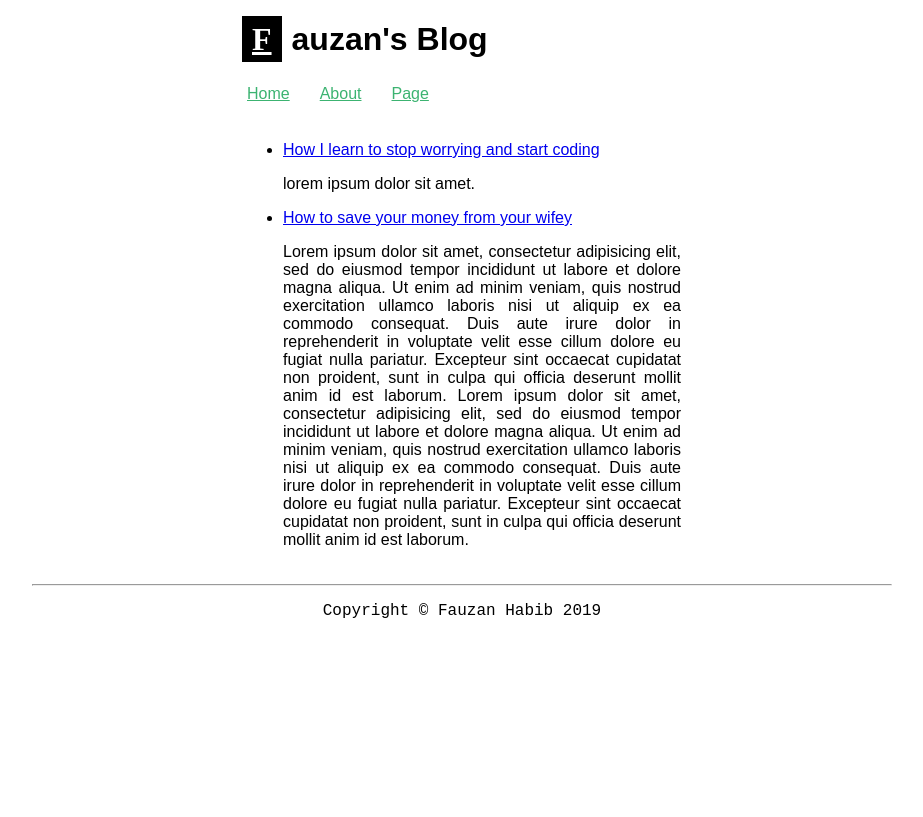
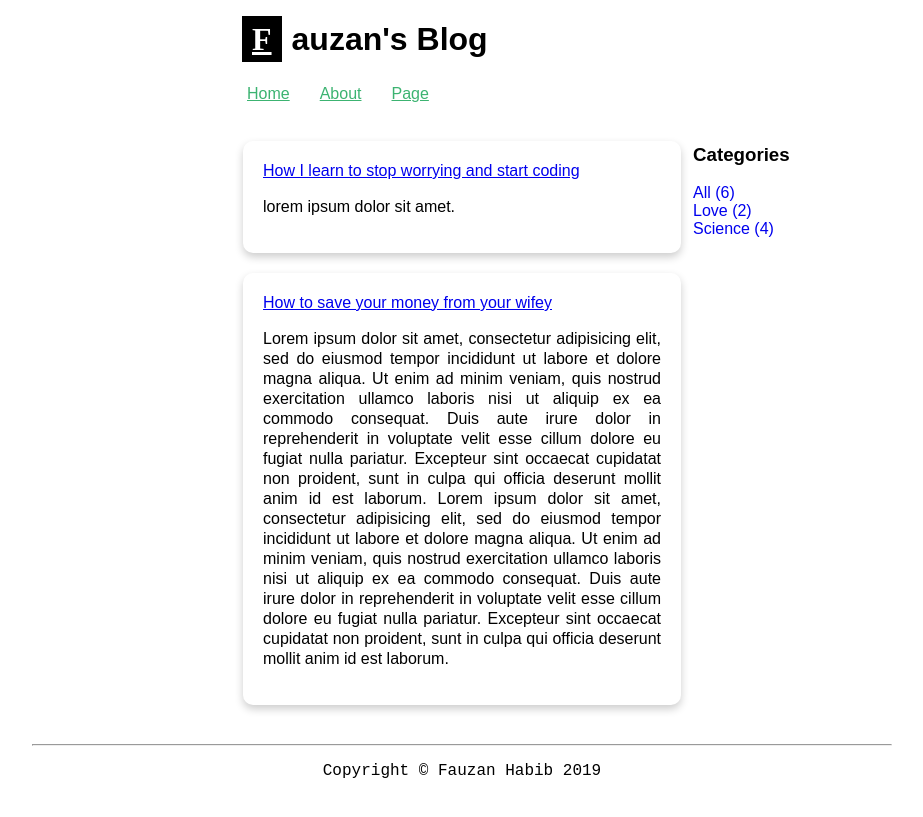
Before and after one commit to TheZano/wwb, a Jekyll site: the page built from love.html, in a window 1280 px wide. Shown: the top 817 px of the page, without its empty margins (178-1101 px from the left). Built offline with Jekyll 4.4.1, drawn with Linux system fonts in a browser that asks for light colours.

Commit message:
styling the homepage

```diff
--- a/_includes/categories.html
+++ b/_includes/categories.html
@@ -1,7 +1,8 @@
 <div class="categories">
   <h3>Categories</h3>
   <ul>
-    <li><a href="{{ site.baseurl }}/love.html">Love({% assign counter = 0 %}{% for item in site.categories.love %}{% unless item.published == false %}{% assign counter=counter | plus:1 %}{% endunless %}{% endfor %}{{ counter }})</a></li>
-    <li><a href="{{ site.baseurl }}/science.html">Science({% assign counter = 0 %}{% for item in site.categories.science %}{% unless item.published == false %}{% assign counter=counter | plus:1 %}{% endunless %}{% endfor %}{{ counter }})</a></li>
+    <li><a href="{{ site.baseurl }}/index.html">All ({% assign counter = 0 %}{% for item in site.posts %}{% unless item.published == false %}{% assign counter=counter | plus:1 %}{% endunless %}{% endfor %}{{ counter }})</a></li>
+    <li><a href="{{ site.baseurl }}/love.html">Love ({% assign counter = 0 %}{% for item in site.categories.love %}{% unless item.published == false %}{% assign counter=counter | plus:1 %}{% endunless %}{% endfor %}{{ counter }})</a></li>
+    <li><a href="{{ site.baseurl }}/science.html">Science ({% assign counter = 0 %}{% for item in site.categories.science %}{% unless item.published == false %}{% assign counter=counter | plus:1 %}{% endunless %}{% endfor %}{{ counter }})</a></li>
   </ul>
 </div>
--- a/_layouts/index.html
+++ b/_layouts/index.html
@@ -13,7 +13,7 @@
       <div class="column side">
       {% include categories.html %}
       </div>
-      <div class="column middle">
+      <div class="column middle post-list">
         {{ content }}
       </div>
       <div class="column left"></div>
--- a/_layouts/post.html
+++ b/_layouts/post.html
@@ -17,6 +17,7 @@
       <div class="column middle">
         <h1>{{ page.title }}</h1>
         {{ content }}
+        {% include disqus.html %}
       </div>
       <div class="column left"></div>
     </div>
--- a/css/common.css
+++ b/css/common.css
@@ -104,6 +104,19 @@ body {
 .categories ul li a {
 	text-decoration: none;
   }
+
+.post-list ul {
+	list-style: none;
+	padding: 0;
+  }
+.post-list ul li {
+  box-shadow: 0 4px 8px 0 rgba(0, 0, 0, 0.2);
+  transition: 0.3s;
+  padding: 20px;
+  line-height: 20px;
+  border-radius: 10px; /* 5px rounded corners */
+  margin-bottom: 20px;
+  }
 /* Responsive layout - makes the three columns stack on top of each other instead of next to each other */
 @media (max-width: 600px) {
   .column.middle,
--- a/love.html
+++ b/love.html
@@ -1,5 +1,5 @@
 ---
-layout: default
+layout: index
 title: Personal Site
 ---
 
--- a/science.html
+++ b/science.html
@@ -1,5 +1,5 @@
 ---
-layout: default
+layout: index
 title: Personal Site
 ---
 
```
Also changed, not shown: 2 other files.
